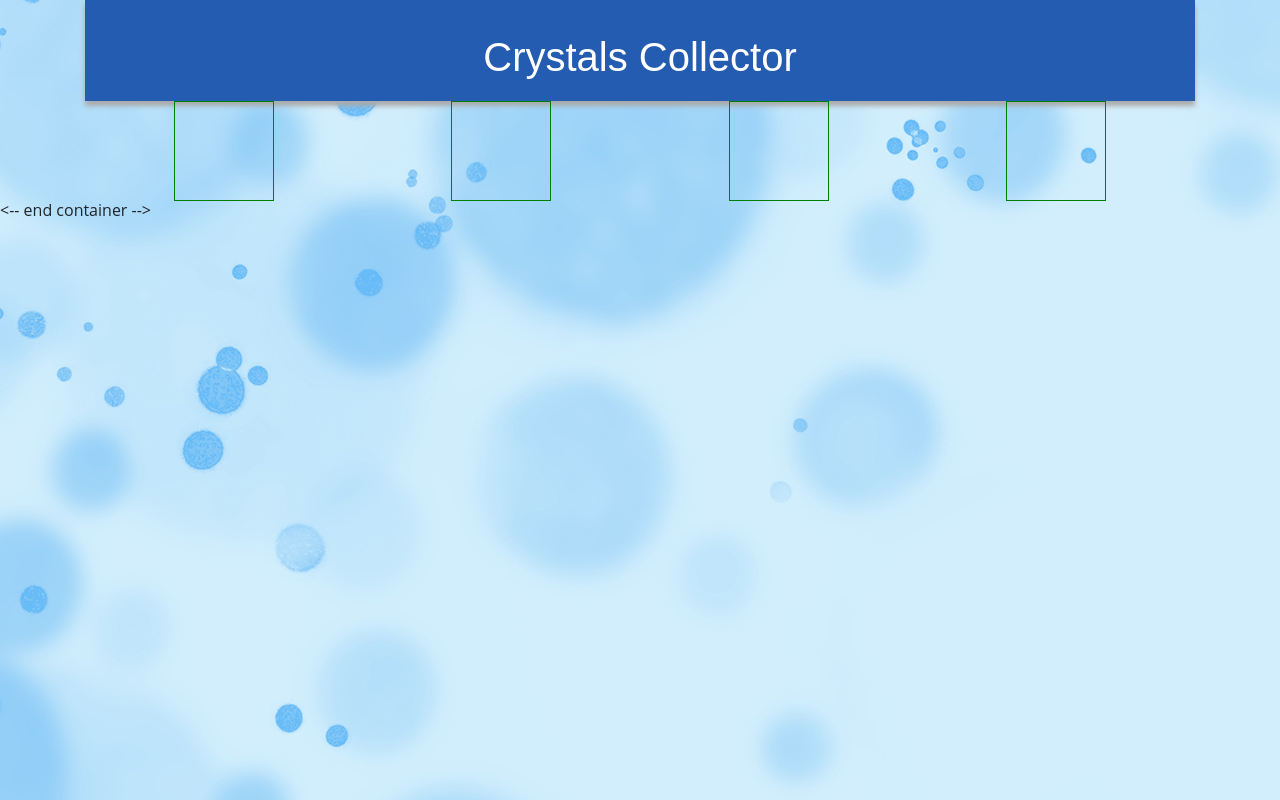
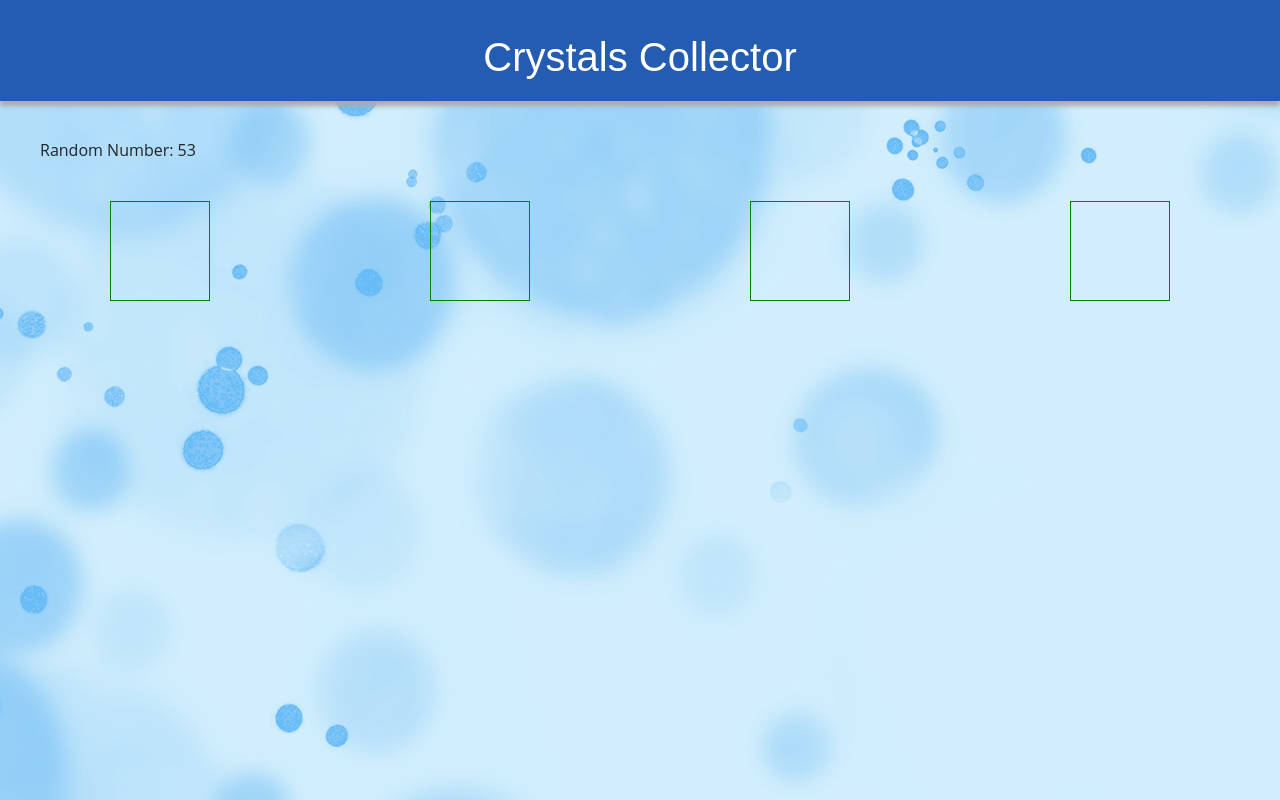
Before and after one commit to jfenneyj/unit-4-game, a plain HTML site: page index.html in a window 1280 px wide. Drawn offline with nearby package versions, Linux system fonts and the light colour scheme.

Commit message:
update files3

```diff
--- a/assets/javascript/game.js
+++ b/assets/javascript/game.js
@@ -13,12 +13,14 @@ $(document).ready(function () {
   var wins;
   var losses;
   var userTotal;
+  var previous = 0;
+
 
   $("#wins").html("Wins: ");
   $("#losses").html("Losses: ");
 
   // console.log(wins);
-  //random number at the start of the game between 19 - 120.
+  //random number at the start of the game between 19 - 100.
   randomResult = Math.floor(Math.random() * 82) + 19;
   // console.log(randomResult);
 
@@ -28,40 +30,58 @@ $(document).ready(function () {
   // Each crystal has a random number between 1 - 12.
   for (var i = 0; i < 4; i++) {
 
-    var random = Math.floor(Math.random() * 12);
-    console.log(random);
+    var random = Math.floor(Math.random() * 11) + 1;
+    // console.log(random);
 
+    // object
     var crystal = $("<div>");
+    // setting value
     crystal.attr({
       "class": "crystal",
-      "data-random" : random
+      "dataRandom" : random
+
     });
-
-
-
 
     $(".crystals").append(crystal);
 
-
   }
   // console.log(random);
+
+  $(".crystal").on("click", function () {
+
+    var result;
+
+    console.log(previous);
+
+    // parseInt converts to a number
+    var num = parseInt($(this).attr("dataRandom"));
+    // adding to the previous amount
+    previous += num;
+
+    if(previous > randomResult){
+
+      console.log("Sorry, You loss try again!")
+
+    } else if(previous === randomResult){
+      console.log("You Win!!")
+    }
 
 
 
 
 
-  $(".crystals").on("click", function () {
-
-
-    // console.log($(this));
 
   });
 
 
 
+});
 
 
-});
+
+
+
+
 
 
 
--- a/index.html
+++ b/index.html
@@ -16,9 +16,11 @@
 </head>
 
 <body>
-  <div class="container">
+
+
     <h1 class="text-center">Crystals Collector</h1>
 
+    <p id="result"></p>
   <div class="crystals">
 
   </div>
@@ -44,7 +46,7 @@
 
 
 
-</div> <-- end container -->
+
 
     <!-- <div class="banner">
 
```
